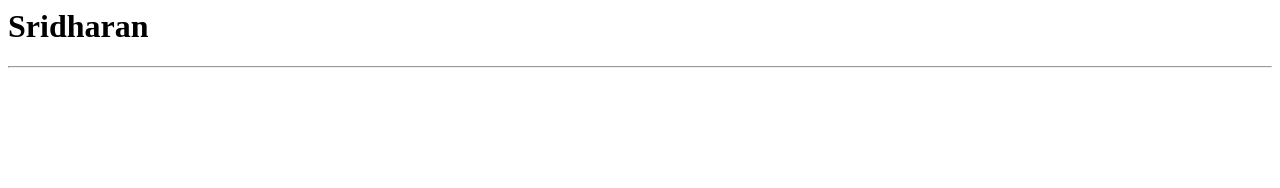
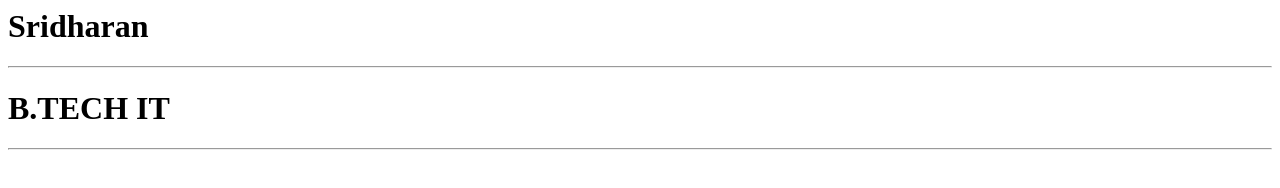
Before and after one commit to Sridharan-AR4/demorepo, a plain HTML site: page index.html in a window 1280 px wide. Drawn offline with Linux system fonts and the light colour scheme.

Commit message:
Update index.html

```diff
--- a/index.html
+++ b/index.html
@@ -1,4 +1,6 @@
 <html>
     <h1>Sridharan</h1>
     <hr>
+    <h1>B.TECH IT</h1>
+    <hr>
 </html>
```
